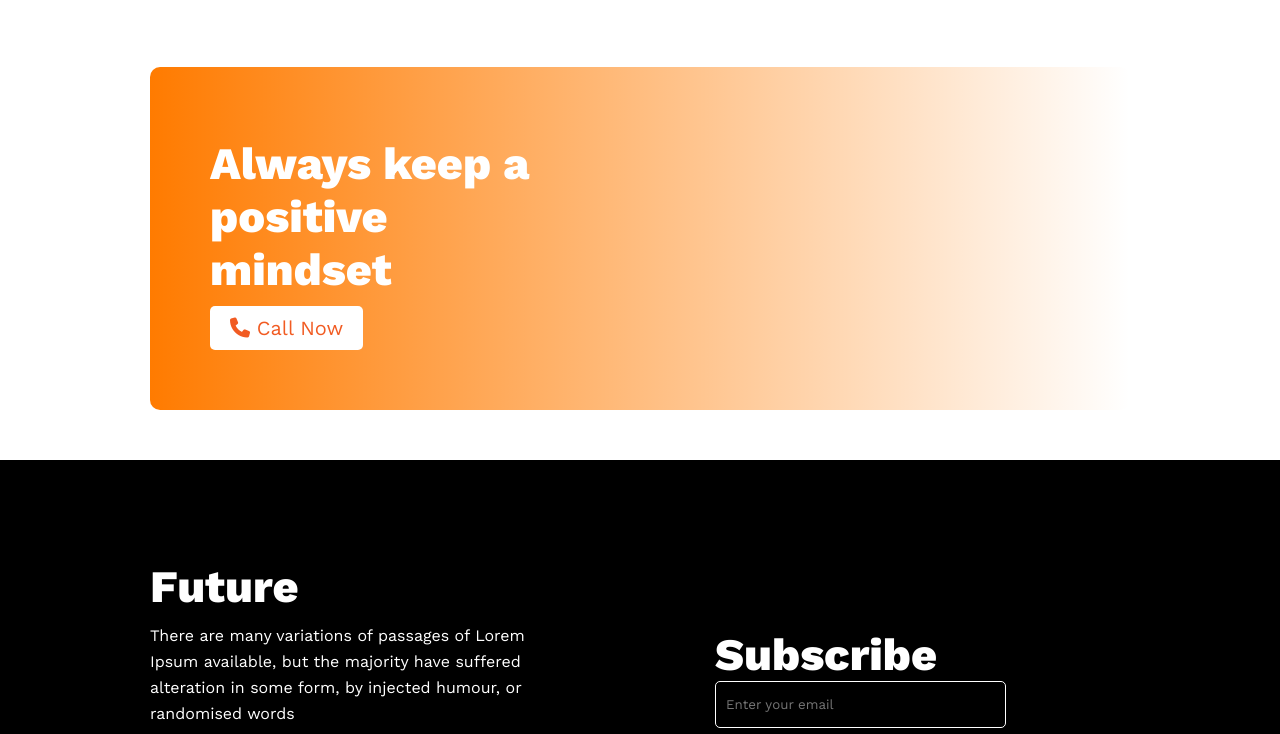
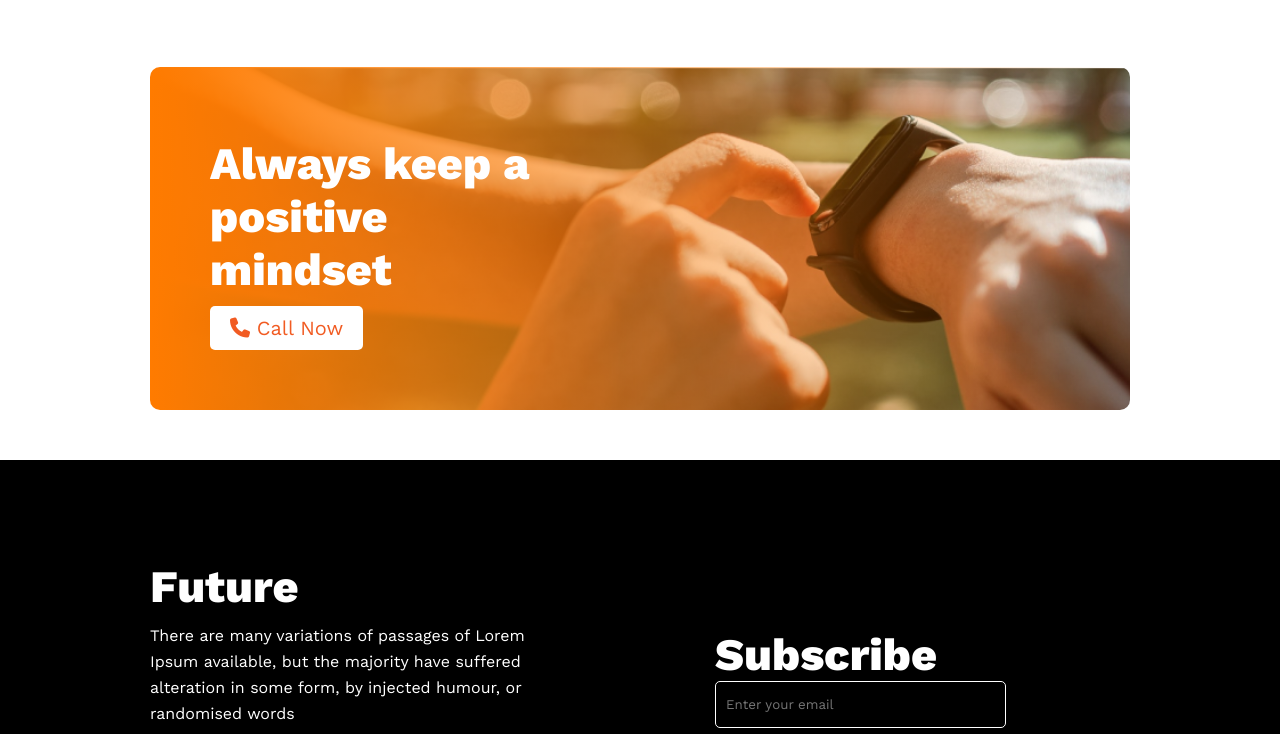
Before and after one commit to detectiveseo/New-year, a plain HTML site: page index.html in a window 1280 px wide. Shown: the part 1688-2422 px from the top of the page. Drawn offline with nearby package versions, Linux system fonts and the light colour scheme; the site is published under a folder, as on GitHub Pages, so addresses that start at the root find nothing; files whose address does not match are found by name.

Commit message:
fix background image

```diff
--- a/style.css
+++ b/style.css
@@ -102,7 +102,7 @@ button{
 }
 
 #pre-footer .pre-footer-info-warp{
-    background: linear-gradient(to left,rgba(0, 0, 0, 0), rgb(255, 123, 0)), url(/images/watch.png);
+    background: linear-gradient(to left,rgba(0, 0, 0, 0), rgb(255, 123, 0)), url(images/watch.png);
     background-repeat: no-repeat;
     background-size: cover;
     padding: 60px;
```
